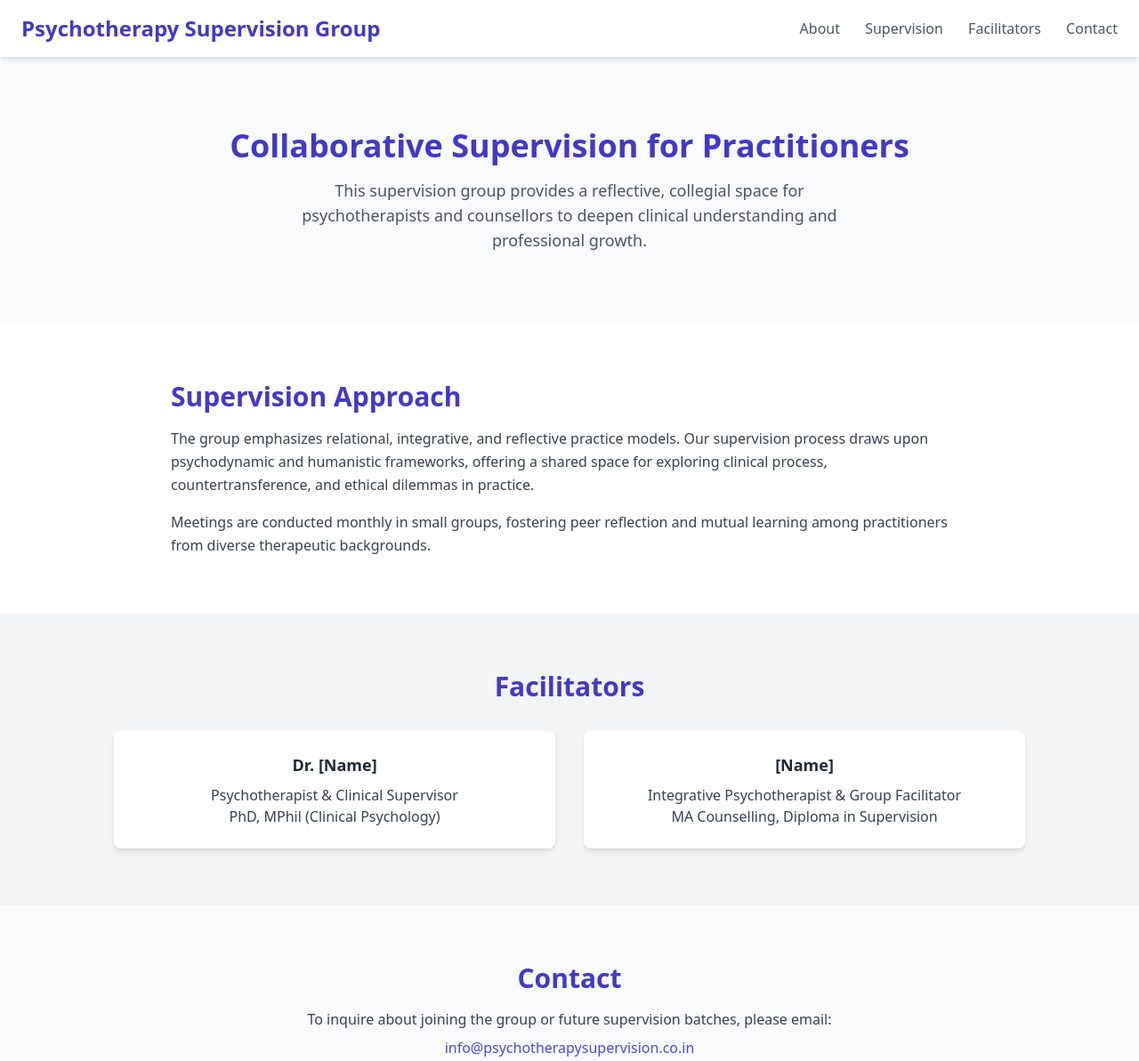
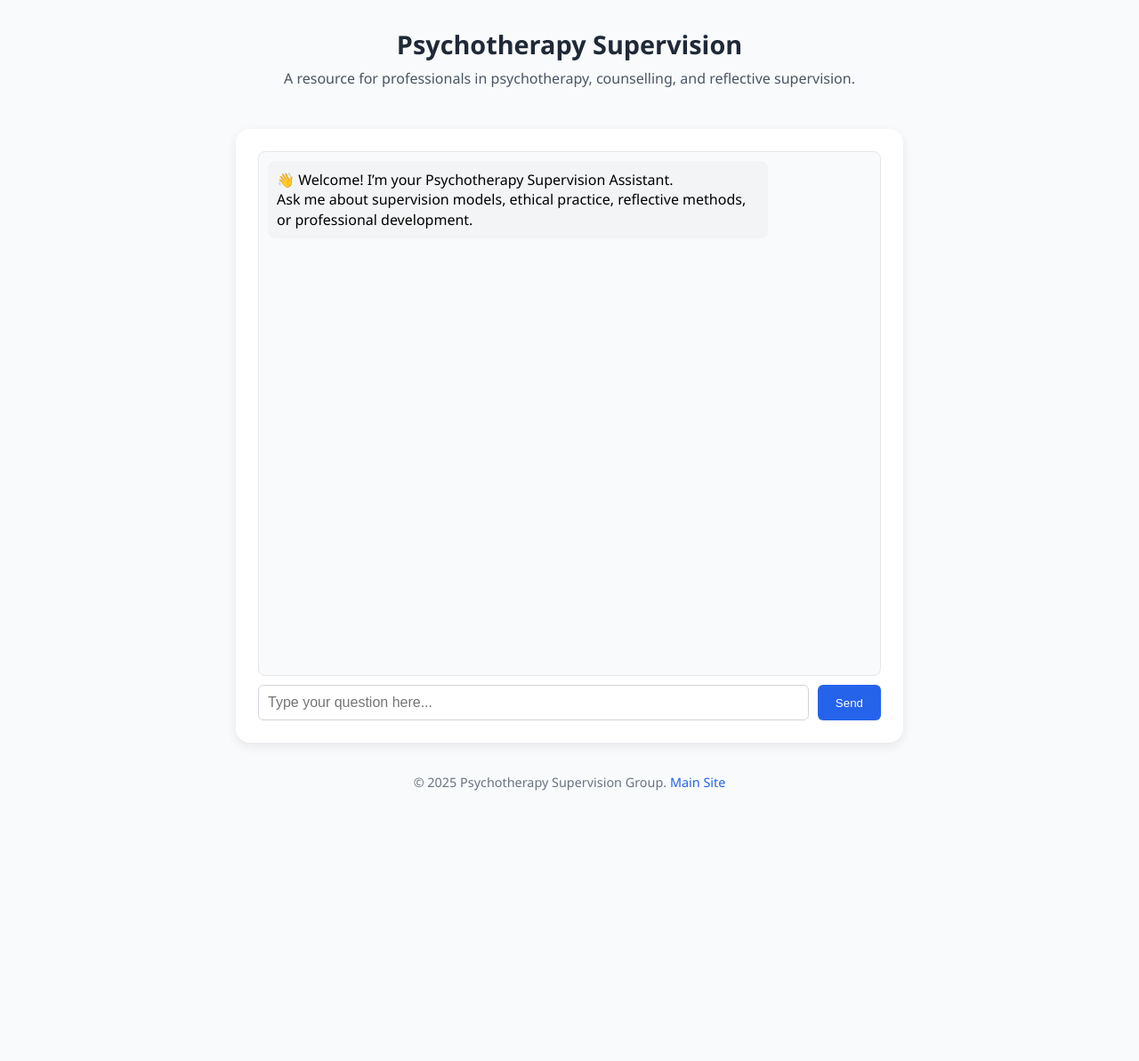
Before and after one commit to psychotherapydelhi95-stack/therapy_chatbot, a plain HTML site: page index.html in a window 1280 px wide. Shown: the top 1193 px of the page at 89% size. After the commit the page ends 904 px from the top, so only its background shows below. Drawn offline with nearby package versions, Linux system fonts and the light colour scheme.

Commit message:
Update index.html

```diff
--- a/index.html
+++ b/index.html
@@ -1,96 +1,156 @@
 <!DOCTYPE html>
 <html lang="en">
 <head>
-  <meta charset="UTF-8">
-  <meta name="viewport" content="width=device-width, initial-scale=1.0">
-  <title>Psychotherapy Supervision Group | Delhi</title>
-  <link href="https://cdn.jsdelivr.net/npm/tailwindcss@2.2.19/dist/tailwind.min.css" rel="stylesheet">
-  <script defer src="chat.js"></script>
+  <meta charset="UTF-8" />
+  <meta name="viewport" content="width=device-width, initial-scale=1.0" />
+  <title>Psychotherapy Supervision Chat Assistant</title>
+  <meta name="description" content="AI-assisted psychotherapy supervision resource for professionals." />
+  <style>
+    body {
+      font-family: 'Segoe UI', Tahoma, Geneva, Verdana, sans-serif;
+      background: #f8fafc;
+      margin: 0;
+      padding: 0;
+      display: flex;
+      justify-content: center;
+      min-height: 100vh;
+    }
+
+    header {
+      text-align: center;
+      padding: 30px 20px 10px;
+    }
+
+    header h1 {
+      font-size: 1.8em;
+      color: #1f2937;
+      margin: 0;
+    }
+
+    header p {
+      color: #4b5563;
+      margin-top: 8px;
+    }
+
+    main.container {
+      width: 100%;
+      max-width: 700px;
+      background: #ffffff;
+      border-radius: 16px;
+      box-shadow: 0 4px 12px rgba(0,0,0,0.08);
+      padding: 25px;
+      margin: 20px;
+      display: flex;
+      flex-direction: column;
+      height: 80vh;
+    }
+
+    .chat-box {
+      flex: 1;
+      overflow-y: auto;
+      border: 1px solid #e5e7eb;
+      padding: 10px;
+      margin-bottom: 10px;
+      background: #f9fafb;
+      border-radius: 8px;
+    }
+
+    .user-message, .bot-message {
+      padding: 10px;
+      border-radius: 8px;
+      margin-bottom: 10px;
+      max-width: 80%;
+      line-height: 1.4;
+    }
+
+    .user-message {
+      background: #dbeafe;
+      align-self: flex-end;
+      margin-left: auto;
+    }
+
+    .bot-message {
+      background: #f3f4f6;
+      align-self: flex-start;
+    }
+
+    .chat-form {
+      display: flex;
+      gap: 10px;
+    }
+
+    #chat-input {
+      flex: 1;
+      padding: 10px;
+      border-radius: 6px;
+      border: 1px solid #d1d5db;
+      font-size: 1em;
+    }
+
+    button {
+      background: #2563eb;
+      color: white;
+      border: none;
+      padding: 10px 20px;
+      border-radius: 6px;
+      cursor: pointer;
+      transition: background 0.2s ease;
+    }
+
+    button:hover {
+      background: #1d4ed8;
+    }
+
+    footer {
+      text-align: center;
+      color: #6b7280;
+      font-size: 0.9em;
+      padding: 15px;
+    }
+
+    footer a {
+      color: #2563eb;
+      text-decoration: none;
+    }
+  </style>
 </head>
 
-<body class="bg-gray-50 text-gray-800 font-sans">
+<body>
+  <div class="page">
+    <header>
+      <h1>Psychotherapy Supervision</h1>
+      <p>A resource for professionals in psychotherapy, counselling, and reflective supervision.</p>
+    </header>
 
-  <!-- HEADER -->
-  <header class="bg-white shadow-md sticky top-0 z-50">
-    <div class="container mx-auto px-6 py-4 flex justify-between items-center">
-      <h1 class="text-2xl font-bold text-indigo-700">Psychotherapy Supervision Group</h1>
-      <nav class="space-x-6 text-gray-600">
-        <a href="#about" class="hover:text-indigo-600">About</a>
-        <a href="#approach" class="hover:text-indigo-600">Supervision</a>
-        <a href="#facilitators" class="hover:text-indigo-600">Facilitators</a>
-        <a href="#contact" class="hover:text-indigo-600">Contact</a>
-      </nav>
-    </div>
-  </header>
-
-  <!-- INTRO -->
-  <section id="about" class="container mx-auto text-center py-20 px-4">
-    <h2 class="text-4xl font-semibold mb-4 text-indigo-700">Collaborative Supervision for Practitioners</h2>
-    <p class="text-lg text-gray-600 max-w-2xl mx-auto">
-      This supervision group provides a reflective, collegial space for psychotherapists and counsellors to deepen clinical understanding and professional growth.
-    </p>
-  </section>
-
-  <!-- SUPERVISION APPROACH -->
-  <section id="approach" class="bg-white py-16 px-4">
-    <div class="container mx-auto max-w-4xl">
-      <h3 class="text-3xl font-semibold mb-4 text-indigo-700">Supervision Approach</h3>
-      <p class="text-gray-700 leading-relaxed mb-4">
-        The group emphasizes relational, integrative, and reflective practice models. Our supervision process draws upon psychodynamic and humanistic frameworks,
-        offering a shared space for exploring clinical process, countertransference, and ethical dilemmas in practice.
-      </p>
-      <p class="text-gray-700 leading-relaxed">
-        Meetings are conducted monthly in small groups, fostering peer reflection and mutual learning among practitioners from diverse therapeutic backgrounds.
-      </p>
-    </div>
-  </section>
-
-  <!-- FACILITATORS -->
-  <section id="facilitators" class="bg-gray-100 py-16 px-4">
-    <div class="container mx-auto max-w-5xl text-center">
-      <h3 class="text-3xl font-semibold mb-8 text-indigo-700">Facilitators</h3>
-      <div class="grid md:grid-cols-2 gap-8">
-        <div class="bg-white p-6 rounded-lg shadow-md">
-          <h4 class="font-semibold text-lg mb-2">Dr. [Name]</h4>
-          <p class="text-gray-700">Psychotherapist & Clinical Supervisor<br>
-          PhD, MPhil (Clinical Psychology)</p>
-        </div>
-        <div class="bg-white p-6 rounded-lg shadow-md">
-          <h4 class="font-semibold text-lg mb-2">[Name]</h4>
-          <p class="text-gray-700">Integrative Psychotherapist & Group Facilitator<br>
-          MA Counselling, Diploma in Supervision</p>
+    <main class="container">
+      <!-- Chat Window -->
+      <div id="chat-box" class="chat-box">
+        <div class="bot-message">
+          👋 Welcome! I’m your Psychotherapy Supervision Assistant.<br>
+          Ask me about supervision models, ethical practice, reflective methods, or professional development.
         </div>
       </div>
-    </div>
-  </section>
 
-  <!-- CONTACT -->
-  <section id="contact" class="py-16 px-4 text-center">
-    <div class="container mx-auto max-w-3xl">
-      <h3 class="text-3xl font-semibold mb-4 text-indigo-700">Contact</h3>
-      <p class="text-gray-700 mb-2">To inquire about joining the group or future supervision batches, please email:</p>
-      <p class="text-indigo-600 font-medium">info@psychotherapysupervision.co.in</p>
-    </div>
-  </section>
+      <!-- Chat Form -->
+      <form id="chat-form" class="chat-form">
+        <input
+          type="text"
+          id="chat-input"
+          placeholder="Type your question here..."
+          autocomplete="off"
+          required
+        />
+        <button type="submit">Send</button>
+      </form>
+    </main>
 
-  <!-- CHATBOT SECTION -->
-  <section id="chat" class="bg-indigo-50 py-12 px-4">
-    <div class="container mx-auto max-w-md">
-      <h3 class="text-2xl font-semibold mb-4 text-indigo-700 text-center">Supervision Assistant</h3>
-      <p class="text-center text-gray-600 mb-4">Ask questions based on supervision content and site information.</p>
-      <div id="chatBox" class="border rounded-lg p-4 h-80 overflow-y-auto bg-white mb-3"></div>
-      <div class="flex">
-        <input id="userInput" type="text" placeholder="Ask about supervision..." class="flex-grow border p-2 rounded-l-lg">
-        <button id="sendBtn" class="bg-indigo-600 text-white px-4 rounded-r-lg hover:bg-indigo-700">Send</button>
-      </div>
-    </div>
-  </section>
+    <footer>
+      © 2025 Psychotherapy Supervision Group.
+      <a href="https://psychotherapysupervision.co.in" target="_blank">Main Site</a>
+    </footer>
+  </div>
 
-  <!-- FOOTER -->
-  <footer class="bg-gray-800 text-gray-300 text-center py-6 mt-8">
-    © 2025 Psychotherapy Supervision Group | Professional Peer Support in Delhi
-  </footer>
-
-<script src="chat.js"></script>
+  <!-- Chatbot Script -->
+  <script src="chat.js"></script>
 </body>
 </html>
```
